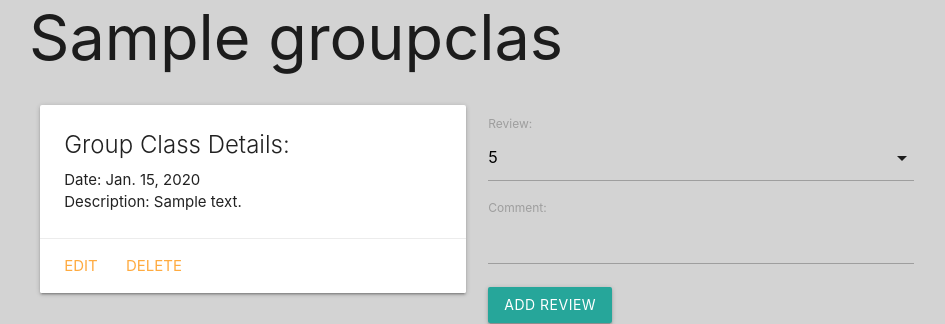
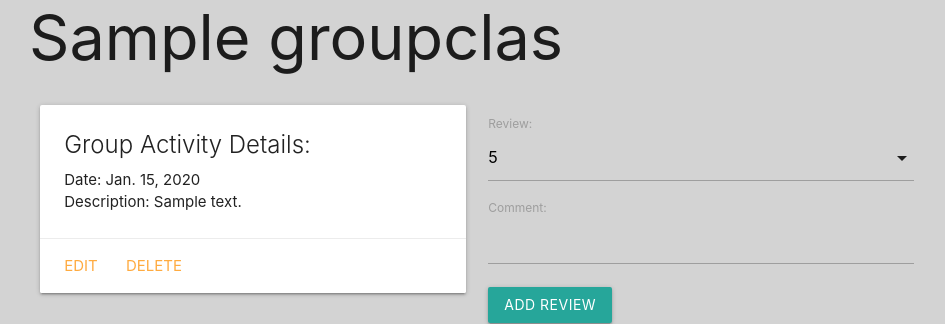
Before and after one commit to Boolean-Hooligans-DjangoApp/Boolean-Fitness-, a Django app: page /groupclasses/1/ in a window 1280 px wide. Shown: the part 103-427 px from the top of the page, without its empty margins (163-1108 px from the left). Run offline with Django 4.2, Linux system fonts and the light colour scheme; a user stored in the database is signed in; tables that the repository leaves empty hold one stand-in row (values such as "Sample post").

Commit message:
minor nav bar edits

```diff
--- a/main_app/templates/base.html
+++ b/main_app/templates/base.html
@@ -36,7 +36,7 @@
       <li><a href="{% url 'about' %}">About</a></li>
       {% if user.is_authenticated %}
       <li><a href="{% url 'index' %}">Businesses</a></li>
-      <li><a href="{% url 'class_index' %}">Group Classes</a></li>
+      <li><a href="{% url 'class_index' %}">Group Activities</a></li>
       <li><a href="{% url 'coach_index' %}">Wellness Coaches</a></li>
       <li><a href="{% url 'profile' %}">Profile</a></li>
       <li><a href="{% url 'logout' %}">Log Out</a></li>
--- a/main_app/templates/groupclass/detail.html
+++ b/main_app/templates/groupclass/detail.html
@@ -8,7 +8,7 @@
     <div class="card">
       <div class="card-content">
 
-      <span class="card-title">Group Class Details:</span>
+      <span class="card-title">Group Activity Details:</span>
       <p>Date: {{ groupclass.date }}</p>
       <p>Description: {{ groupclass.description }}</p>
 
```
